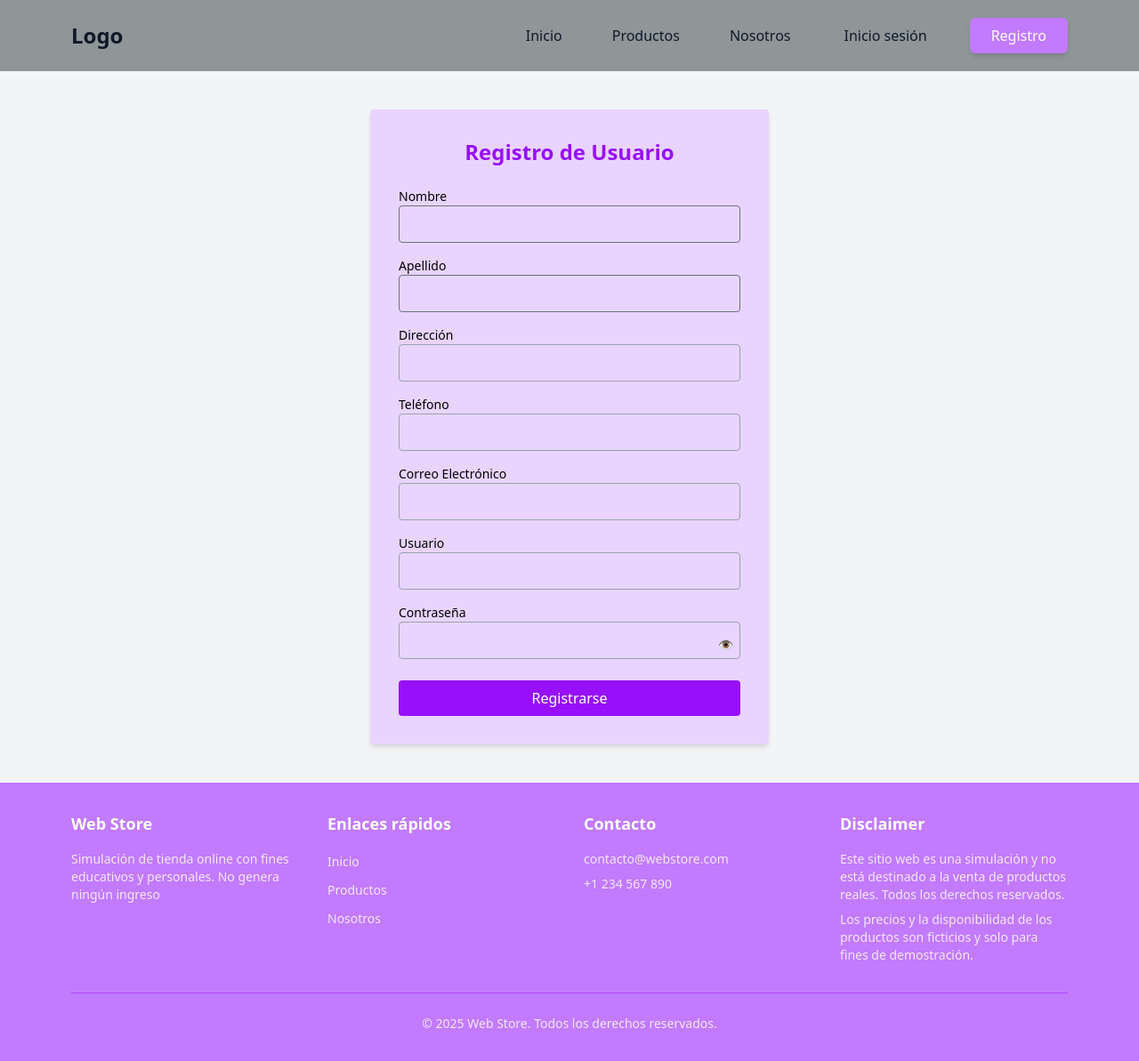
After one commit to Alexrey003/Web-store-project, a Flask app: page /auth/register/user in a window 1280 px wide. The commit adds this page. Shown: the whole page at 89% size. Run offline with Flask 3, Linux system fonts and the light colour scheme; some libraries are stand-ins or nearby versions.

Commit message:
Adding user authentication, register and login functionality, and admin regiter, authentication and login functionality, such the .html files are created. functionality of register user and admin to the database

```diff
--- a/src/app.py
+++ b/src/app.py
@@ -1,15 +1,36 @@
-#Libraries
+# Libraries
 from flask import Flask
+from flask_login import LoginManager
+from flask_wtf.csrf import CSRFProtect
 
 # Modules
 from database.db_mariadb import db_connect
 from config import config
 from routes import init_routes
+from models.users import User  # User con UserMixin
+
+# Login Manager
+login_manager = LoginManager()
 
 def create_app():
     app = Flask(__name__)
     app.config.from_object(config['development'])
 
+    # Inicializar login manager
+    login_manager.init_app(app)
+    login_manager.login_view = 'auth.login'  # Ruta a la que redirige si no estás logueado
+
+    # Cargar usuario por ID desde la base de datos
+    @login_manager.user_loader
+    def load_user(user_id):
+        db = db_connect()
+        cursor = db.cursor(dictionary=True)
+        cursor.execute("SELECT * FROM users WHERE user_id = %s", (user_id,))
+        user_data = cursor.fetchone()
+        cursor.close()
+        return User.get(user_data) if user_data else None
+
+    # Inicializar rutas
     init_routes(app)
 
     return app
--- a/src/routes/__init__.py
+++ b/src/routes/__init__.py
@@ -1,4 +1,8 @@
 from .homeRoute import home_bp
+from .authRoutes import auth_bp
+from .adminRoutes import admin_bp
 
 def init_routes(app):
     app.register_blueprint(home_bp)
+    app.register_blueprint(auth_bp, url_prefix='/auth')
+    app.register_blueprint(admin_bp, url_prefix='/admin')
--- /dev/null
+++ b/src/routes/authRoutes.py
@@ -0,0 +1,80 @@
+#Libraries
+from flask import Blueprint, render_template, request, redirect, url_for, flash, session, jsonify
+from flask_login import login_user, logout_user, current_user, LoginManager, login_required
+from werkzeug.security import generate_password_hash, check_password_hash
+from flask_wtf.csrf import CSRFProtect
+
+#Modules
+from models.modelUsers import ModelUser
+from database.db_mariadb import db_connect
+from models.users import User
+
+#Define the blueprints for login and register routes
+auth_bp = Blueprint('auth', __name__)
+
+# Database connection
+db = db_connect()
+
+# Login route for normal users and admin
+@auth_bp.route('/login', methods=['GET', 'POST'])
+def login():
+    if request.method == 'POST':
+        username = request.form.get('username')
+        password = request.form.get('password')
+        user_data = ModelUser.login_user(db, username, password)
+
+        if user_data:
+            user = User.get(user_data)
+            login_user(user)
+            if user.rol == 'admin':
+                return redirect(url_for('admin.index'))
+            else:
+                return redirect(url_for('home.index'))
+        else:
+            print('Invalid username or password')
+            return redirect(url_for('auth.login'))
+    return render_template('./auth/login.html')
+
+# Register route for normal users
+@auth_bp.route('/register/user', methods=['GET', 'POST'])
+def register():
+    if request.method == 'POST':
+        name = request.form.get('name')
+        lastname = request.form.get('lastname')
+        address = request.form.get('address')
+        phone = request.form.get('phone')
+        email = request.form.get('email')
+        username = request.form.get('username')
+        password = request.form.get('password')
+        rol = 'user'
+        try:
+            user = ModelUser.register_user(db, name, lastname, address, phone, email, username, generate_password_hash(password), rol)
+            return redirect(url_for('auth.login'))
+        except Exception as e:
+            return redirect(url_for('auth.register'))
+    return render_template('./auth/register.html')
+
+@auth_bp.route('/register/admin', methods=['GET', 'POST'])
+def register_admin():
+    if request.method == 'POST':
+        name = request.form.get('name')
+        lastname = request.form.get('lastname')
+        address = request.form.get('address')
+        phone = request.form.get('phone')
+        email = request.form.get('email')
+        username = request.form.get('username')
+        password = request.form.get('password')
+        rol = 'admin'
+        try:
+            admin = ModelUser.register_user(db, name, lastname, address, phone, email, username, generate_password_hash(password), rol)
+            return redirect(url_for('auth.login'))
+        except Exception as e:
+            return redirect(url_for('auth.register_admin'))
+    return render_template('./auth/register_admin.html')
+
+@auth_bp.route('/logout')
+@login_required
+def logout():
+    logout_user()
+    flash('You have been logged out.', 'success')
+    return redirect(url_for('home.index'))
--- a/src/routes/homeRoute.py
+++ b/src/routes/homeRoute.py
@@ -3,5 +3,5 @@ from flask import Blueprint, render_template
 home_bp = Blueprint('home', __name__)
 
 @home_bp.route('/')
-def home():
+def index():
     return render_template('./home/index.html')
--- a/src/static/css/output.css
+++ b/src/static/css/output.css
@@ -11,15 +11,23 @@
     --color-blue-600: oklch(54.6% 0.245 262.881);
     --color-blue-700: oklch(48.8% 0.243 264.376);
     --color-purple-100: oklch(94.6% 0.033 307.174);
+    --color-purple-200: oklch(90.2% 0.063 306.703);
+    --color-purple-300: oklch(82.7% 0.119 306.383);
     --color-purple-400: oklch(71.4% 0.203 305.504);
     --color-purple-500: oklch(62.7% 0.265 303.9);
     --color-purple-600: oklch(55.8% 0.288 302.321);
     --color-purple-700: oklch(49.6% 0.265 301.924);
+    --color-gray-100: oklch(96.7% 0.003 264.542);
+    --color-gray-300: oklch(87.2% 0.01 258.338);
+    --color-gray-400: oklch(70.7% 0.022 261.325);
+    --color-gray-500: oklch(55.1% 0.027 264.364);
     --color-gray-800: oklch(27.8% 0.033 256.848);
     --color-gray-900: oklch(21% 0.034 264.665);
+    --color-zinc-300: oklch(87.1% 0.006 286.286);
     --color-zinc-500: oklch(55.2% 0.016 285.938);
     --color-white: #fff;
     --spacing: 0.25rem;
+    --container-md: 28rem;
     --container-6xl: 72rem;
     --text-sm: 0.875rem;
     --text-sm--line-height: calc(1.25 / 0.875);
@@ -194,11 +202,20 @@
   .absolute {
     position: absolute;
   }
+  .relative {
+    position: relative;
+  }
   .static {
     position: static;
   }
+  .top-9 {
+    top: calc(var(--spacing) * 9);
+  }
   .top-\[9\%\] {
     top: 9%;
+  }
+  .right-2 {
+    right: calc(var(--spacing) * 2);
   }
   .left-0 {
     left: calc(var(--spacing) * 0);
@@ -266,6 +283,9 @@
   .min-h-\[60vh\] {
     min-height: 60vh;
   }
+  .min-h-screen {
+    min-height: 100vh;
+  }
   .w-6 {
     width: calc(var(--spacing) * 6);
   }
@@ -280,6 +300,9 @@
   }
   .max-w-6xl {
     max-width: var(--container-6xl);
+  }
+  .max-w-md {
+    max-width: var(--container-md);
   }
   .border-collapse {
     border-collapse: collapse;
@@ -301,6 +324,9 @@
   }
   .justify-between {
     justify-content: space-between;
+  }
+  .justify-center {
+    justify-content: center;
   }
   .gap-8 {
     gap: calc(var(--spacing) * 8);
@@ -325,6 +351,9 @@
       margin-inline-end: calc(calc(var(--spacing) * 8) * calc(1 - var(--tw-space-x-reverse)));
     }
   }
+  .rounded {
+    border-radius: 0.25rem;
+  }
   .rounded-full {
     border-radius: calc(infinity * 1px);
   }
@@ -338,6 +367,15 @@
   .border-t {
     border-top-style: var(--tw-border-style);
     border-top-width: 1px;
+  }
+  .border-gray-300 {
+    border-color: var(--color-gray-300);
+  }
+  .border-gray-400 {
+    border-color: var(--color-gray-400);
+  }
+  .border-gray-500 {
+    border-color: var(--color-gray-500);
   }
   .border-purple-500 {
     border-color: var(--color-purple-500);
@@ -354,6 +392,15 @@
   .bg-blue-600 {
     background-color: var(--color-blue-600);
   }
+  .bg-gray-100 {
+    background-color: var(--color-gray-100);
+  }
+  .bg-purple-200 {
+    background-color: var(--color-purple-200);
+  }
+  .bg-purple-300 {
+    background-color: var(--color-purple-300);
+  }
   .bg-purple-400 {
     background-color: var(--color-purple-400);
   }
@@ -362,6 +409,9 @@
   }
   .bg-white {
     background-color: var(--color-white);
+  }
+  .bg-zinc-300 {
+    background-color: var(--color-zinc-300);
   }
   .bg-zinc-500 {
     background-color: var(--color-zinc-500);
@@ -377,6 +427,9 @@
   .to-\[\#a6c1ee\] {
     --tw-gradient-to: #a6c1ee;
     --tw-gradient-stops: var(--tw-gradient-via-stops, var(--tw-gradient-position), var(--tw-gradient-from) var(--tw-gradient-from-position), var(--tw-gradient-to) var(--tw-gradient-to-position));
+  }
+  .p-2 {
+    padding: calc(var(--spacing) * 2);
   }
   .p-8 {
     padding: calc(var(--spacing) * 8);
@@ -404,6 +457,9 @@
   }
   .pt-6 {
     padding-top: calc(var(--spacing) * 6);
+  }
+  .pr-10 {
+    padding-right: calc(var(--spacing) * 10);
   }
   .pb-4 {
     padding-bottom: calc(var(--spacing) * 4);
@@ -453,6 +509,9 @@
   .font-semibold {
     --tw-font-weight: var(--font-weight-semibold);
     font-weight: var(--font-weight-semibold);
+  }
+  .text-gray-500 {
+    color: var(--color-gray-500);
   }
   .text-gray-800 {
     color: var(--color-gray-800);
@@ -535,6 +594,13 @@
     &:hover {
       @media (hover: hover) {
         color: var(--color-purple-500);
+      }
+    }
+  }
+  .hover\:text-purple-600 {
+    &:hover {
+      @media (hover: hover) {
+        color: var(--color-purple-600);
       }
     }
   }
--- /dev/null
+++ b/src/templates/auth/register.html
@@ -0,0 +1,56 @@
+{% extends 'base/base.html' %}
+
+{% block title %}Registro Usuarios | Web Store{% endblock %}
+
+{% block content %}
+<div class="flex justify-center items-center min-h-screen bg-gray-100">
+    <div class="bg-purple-200 p-8 rounded shadow-md w-full max-w-md">
+        <h2 class="text-2xl font-bold text-center text-purple-600 mb-6">Registro de Usuario</h2>
+        <form method="POST" action="{{ url_for('auth.register') }}">
+        <div class="mb-4">
+            <label for="name" class="block text-sm font-medium">Nombre</label>
+            <input type="text" name="name" class="w-full border border-gray-500 p-2 rounded" required>
+        </div>
+        <div class="mb-4">
+            <label for="lastname" class="block text-sm font-medium">Apellido</label>
+            <input type="text" name="lastname" class="w-full border border-gray-500 p-2 rounded" required>
+        </div>
+        <div class="mb-4">
+            <label for="address" class="block text-sm font-medium">Dirección</label>
+            <input type="text" name="address" class="w-full border border-gray-400 p-2 rounded" required>
+        </div>
+        <div class="mb-4">
+            <label for="phone" class="block text-sm font-medium">Teléfono</label>
+            <input type="text" name="phone" class="w-full border border-gray-400 p-2 rounded" required>
+        </div>
+        <div class="mb-4">
+            <label for="email" class="block text-sm font-medium">Correo Electrónico</label>
+            <input type="email" name="email" class="w-full border border-gray-400 p-2 rounded" required>
+        </div>
+        <div class="mb-4">
+            <label for="username" class="block text-sm font-medium">Usuario</label>
+            <input type="text" name="username" class="w-full border border-gray-400 p-2 rounded" required>
+        </div>
+        <div class="mb-6 relative">
+            <label for="password" class="block text-sm font-medium">Contraseña</label>
+            <input type="password" id="password" name="password" class="w-full border border-gray-400 p-2 rounded pr-10" required>
+            <button type="button" onclick="togglePassword()" class="absolute right-2 top-9 text-sm text-gray-500 hover:text-purple-600">
+                👁️
+            </button>
+        </div>
+        <button type="submit" class="w-full bg-purple-600 hover:bg-purple-700 text-white py-2 px-4 rounded cursor-pointer">
+            Registrarse
+        </button>
+        </form>
+    </div>
+</div>
+
+{% block script %}
+<script>
+    function togglePassword() {
+        const passwordInput = document.getElementById("password");
+        passwordInput.type = passwordInput.type === "password" ? "text" : "password";
+    }
+</script>
+{% endblock %}
+{% endblock %}
--- a/src/templates/base/base.html
+++ b/src/templates/base/base.html
@@ -10,11 +10,12 @@
     <header>
         {% include 'partials/navbar.html' %}
     </header>
-    <main>
         {% block content %}
         {% endblock %}
-    </main>
     <footer>
         {% include 'partials/footer.html' %}
     </footer>
+{%block script %}
+{% endblock %}
+</body>
 </html>
```
Also changed, not shown: src/models/modelUsers.py (added, +47 -0 lines), src/models/users.py (added, +11 -0 lines), src/routes/adminRoutes.py (added, +12 -0 lines), src/templates/admin/index_admin.html (added, +10 -0 lines), src/templates/auth/login.html (added, +60 -0 lines), src/templates/auth/register_admin.html (added, +56 -0 lines).
